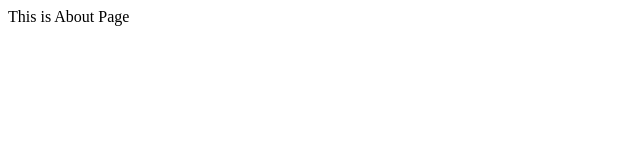
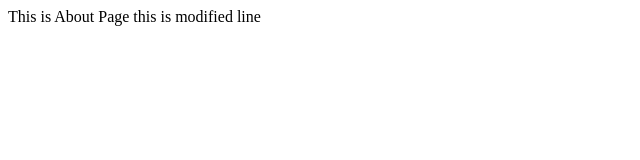
Before and after one commit to ftasif/git-tutorial, a plain HTML site: page about.html in a window 1280 px wide. Shown: the whole page, without its empty margins (0-640 px from the left). Drawn offline with Linux system fonts and the light colour scheme.

Commit message:
changed about.html 1

```diff
--- a/about.html
+++ b/about.html
@@ -7,5 +7,6 @@
 </head>
 <body>
     This is About Page
+    this is modified line
 </body>
 </html>
```
